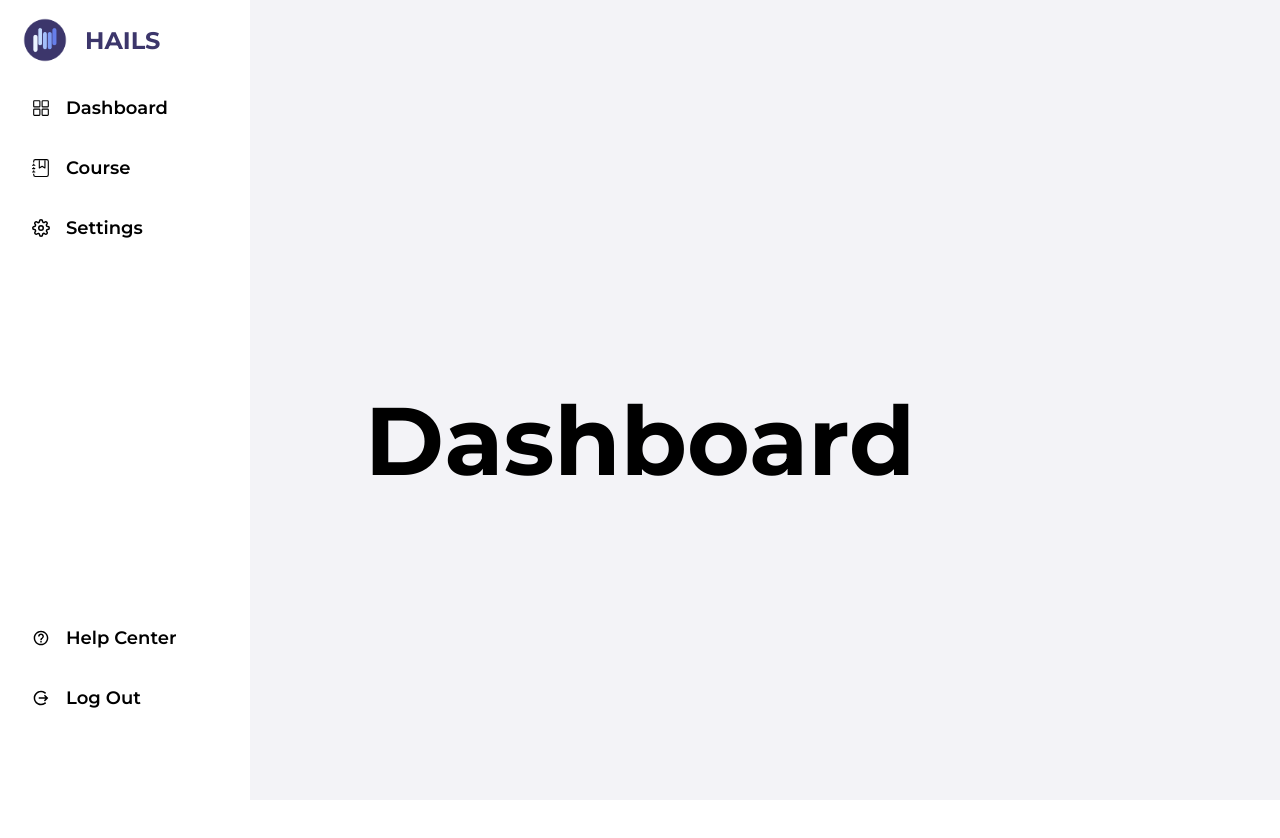
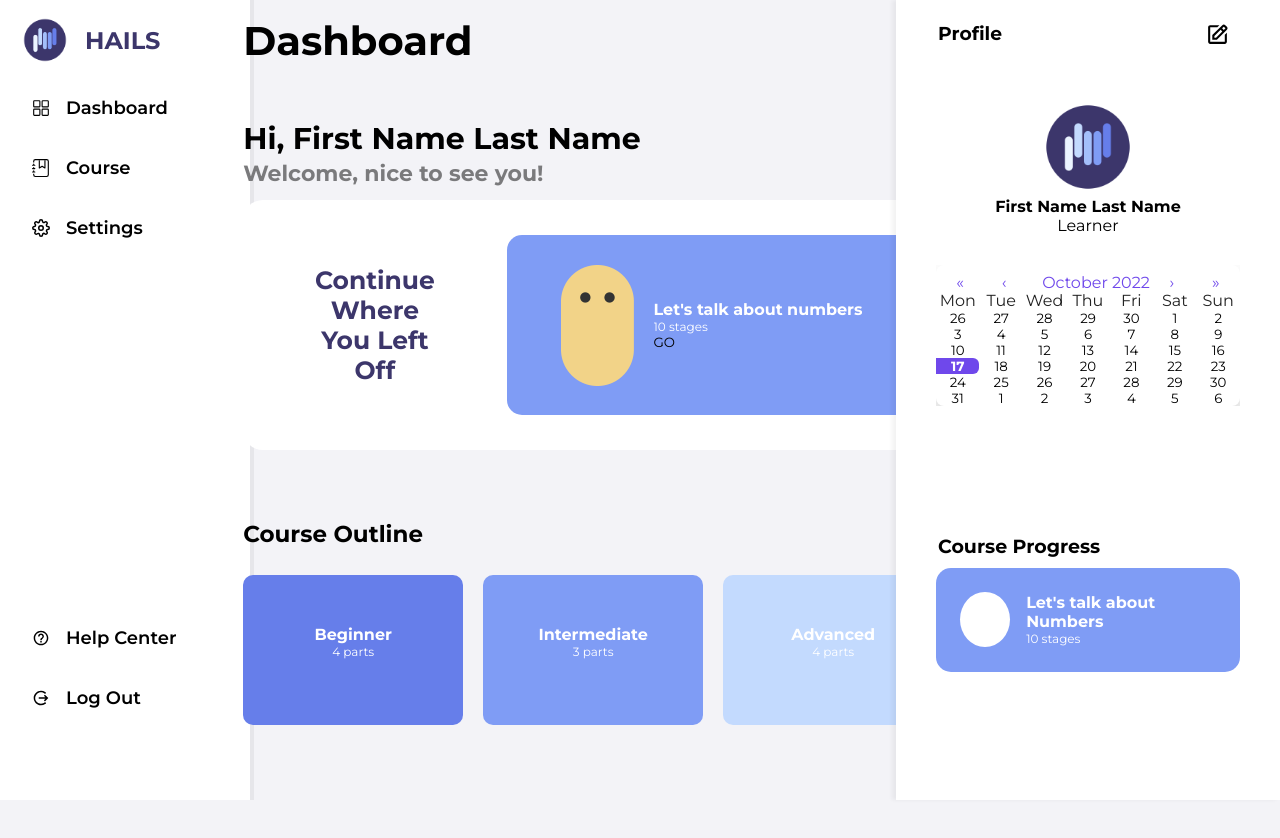
Before and after one commit to geromeandrew/HAILS, a React (Create React App) app in the folder frontend/: page / in a window 1280 px wide. Shown: the top 838 px of the page. Before the commit the page ends 800 px from the top, so only its background shows below. Built offline with nearby package versions, Linux system fonts and the light colour scheme.

Commit message:
Sprint 4

```diff
--- a/frontend/package.json
+++ b/frontend/package.json
@@ -8,6 +8,7 @@
     "@testing-library/react": "^13.4.0",
     "@testing-library/user-event": "^13.5.0",
     "react": "^18.2.0",
+    "react-calendar": "^4.0.0",
     "react-dom": "^18.2.0",
     "react-icons": "^4.6.0",
     "react-router-dom": "^6.4.2",
--- /dev/null
+++ b/frontend/src/assets/styles/Calendar.css
@@ -0,0 +1,108 @@
+.react-calendar {
+    width: 400px;
+    max-width: 100%;
+    background-color: #fff;
+    color: #222;
+    border-radius: 8px;
+    box-shadow: 0 12px 24px rgba(0, 0, 0, 0.2);
+    line-height: 1.125em;
+    text-align: center;
+    display: grid;
+   }
+
+.react-calendar__navigation button {
+    color: #6f48eb;
+    min-width: 44px;
+    background: none;
+    font-size: 16px;
+    margin-top: 8px;
+}
+
+.react-calendar__navigation button:enabled:hover,
+.react-calendar__navigation button:enabled:focus {
+    background-color: #f8f8fa;
+}
+
+.react-calendar__navigation button[disabled] {
+    background-color: #f0f0f0;
+}
+
+abbr[title] {
+    text-decoration: none;
+}
+   /* .react-calendar__month-view__days__day--weekend {
+    color: #d10000;
+   } */
+
+.react-calendar__tile:enabled:hover,
+.react-calendar__tile:enabled:focus {
+    background: #f8f8fa;
+    color: #6f48eb;
+    border-radius: 6px;
+}
+
+.react-calendar__tile--now {
+    background: #6f48eb33;
+    border-radius: 6px;
+    font-weight: bold;
+    color: #6f48eb;
+}
+
+.react-calendar__tile--now:enabled:hover,
+.react-calendar__tile--now:enabled:focus {
+    background: #6f48eb33;
+    border-radius: 6px;
+    font-weight: bold;
+    color: #6f48eb;
+}
+
+.react-calendar__tile--hasActive:enabled:hover,
+.react-calendar__tile--hasActive:enabled:focus {
+    background: #f8f8fa;
+}
+
+.react-calendar__tile--active {
+    background: #6f48eb;
+    border-radius: 6px;
+    font-weight: bold;
+    color: white;
+}
+
+.react-calendar__tile--active:enabled:hover,
+.react-calendar__tile--active:enabled:focus {
+    background: #6f48eb;
+    color: white;
+}
+
+.react-calendar--selectRange .react-calendar__tile--hover {
+    background-color: #f8f8fa;
+}
+
+.react-calendar__tile--range {
+    background: #f8f8fa;
+    color: #6f48eb;
+    border-radius: 0;
+}
+
+.react-calendar__tile--rangeStart {
+    border-top-right-radius: 0;
+    border-bottom-right-radius: 0;
+    border-top-left-radius: 6px;
+    border-bottom-left-radius: 6px;
+    background: #6f48eb;
+    color: white;
+}
+
+.react-calendar__tile--rangeEnd {
+    border-top-left-radius: 0;
+    border-bottom-left-radius: 0;
+    border-top-right-radius: 6px;
+    border-bottom-right-radius: 6px;
+    background: #6f48eb;
+    color: white;
+}
+
+.react-calendar__navigation__arrow [enabled]{
+    background-color: #EBEBF0;
+    border-radius: 50%;
+}
--- /dev/null
+++ b/frontend/src/assets/styles/Dashboard.css
@@ -0,0 +1,129 @@
+
+.dashboard h1{
+    position: fixed;
+    top: 2%;
+    left: 19%;
+    width: 300px;
+    height: 49px;
+    font-size: 40px;
+}
+
+.header {
+    display: flex;
+    flex-direction: column;
+}
+
+.header h2{
+    position: fixed;
+    top: 15%;
+    left: 19%;
+    width: auto;
+    height: 49px;
+    font-size: 30px;
+}
+
+.header h4{
+    position: fixed;
+    top: 20%;
+    left: 19%;
+    width: auto;
+    height: 49px;
+    font-size: 22px;
+    color: #7A7A7C;
+}
+
+.container {
+    position: fixed;
+    top: 25%;
+    left: 19%;
+    width: 740px;
+    height: 300px;
+
+}
+
+.activity {
+    display: flex;
+    justify-content: space-evenly;
+    align-items: center;
+    background-color: #FFFFFF;
+    font-size: 10px;
+    height: 250px;
+    border-radius: 20px;
+}
+
+.activity h2{
+    width: 130px;
+    font-size: 25px;
+    font-weight: bolder;
+    text-align: center;
+    color: #3C366B;
+}
+.navigate_box {
+    display: flex;
+    justify-content: center;
+    align-items: center;
+    gap: 2em;
+    width: 410px;
+    height: 180px;
+    background-color: #7F9CF5;
+    border-radius: 15px;
+}
+
+.navigate_box img{
+    width: 73px;
+    height: 121px;
+}
+
+.navigate p{
+    color: #FFFFFF;
+}
+
+.course-outline {
+    display: flex;
+    flex-direction: column;
+    gap: 9%;
+    position: fixed;
+    top: 65%;
+    left: 19%;
+    width: 700px;
+    height: 300px;
+}
+
+.courseHeader{
+    font-size: 23px;
+    font-weight: bold;
+
+}
+
+.box {
+    display: flex;
+    justify-content: space-between;
+    text-align: center;
+}
+
+.box1 {
+    padding-top: 50px;
+    background-color: #667EEA;
+    width: 220px;
+    height: 150px;
+    border-radius: 10px;
+    color: #FFFFFF;
+}
+
+.box2 {
+    padding-top: 50px;
+    background-color: #7F9CF5;
+    width: 220px;
+    height: 150px;
+    border-radius: 10px;
+    color: #FFFFFF;
+}
+
+.box3 {
+    padding-top: 50px;
+    background-color: #C3DAFE;
+    width: 220px;
+    height: 150px;
+    border-radius: 10px;
+    color: #FFFFFF;
+}
--- a/frontend/src/assets/styles/Navbar.css
+++ b/frontend/src/assets/styles/Navbar.css
@@ -1,6 +1,6 @@
 .navbar {
     background-color: #F3F3F7;
-    height: 80px;
+    height: 100vh;
     display: flex;
     justify-content: flex-start;
     font-size: 20px;
@@ -20,6 +20,7 @@
 
 .nav-menu {
     background-color: #ffffff;
+    box-shadow: 0px -4px 0px 4px rgba(0,0,0,0.05);
     width: 250px;
     height: 100vh;
     display: flex;
--- a/frontend/src/assets/styles/Popup.css
+++ b/frontend/src/assets/styles/Popup.css
@@ -20,8 +20,9 @@
 
 .guess {
     position: fixed;
-    top: 460px;
-    left: 660px;
+    top: 50%;
+    left: 50%;
+    transform: translate(-50%, 150%);
     background-color: #667EEA;
     border: none;
     color: #FFFFFF;
@@ -48,8 +49,9 @@
 
 .questionBox {
     position: fixed;
-    top: 150px;
-    left: 330px;
+    top: 50%;
+    left: 50%;
+    transform: translate(-50%,-80%);
     width: 900px;
     height: 300px;
     border-style: solid;
--- /dev/null
+++ b/frontend/src/assets/styles/Profile.css
@@ -0,0 +1,71 @@
+.profile {
+    box-shadow: -4px 0px 4px 0px rgba(0,0,0,0.05);
+    position: fixed;
+    right: 0;
+    top: 0;
+    background-color: #fff;
+    width: 30%;
+    height: 100vh;
+    overflow: hidden;
+    padding: 20px 40px;
+}
+
+.heading {
+    display: flex;
+    justify-content: space-between;
+    margin: 2px 10px 10px 2px;
+}
+
+.credentials{
+    display: flex;
+    flex-direction: column;
+    align-items: center;
+    margin: 50px 0px 30px 0px;
+}
+
+.credentials img {
+    width: 100px;
+    height: 100px;
+}
+
+.calendar {
+    height: 200px;
+}
+.course-header{
+    display: flex;
+    justify-content: flex-start;
+    margin: 70px 10px 10px 2px;
+    font-weight: bold;
+    font-size: 19px;
+}
+
+.courseProg{
+    display: flex;
+    padding: 8%;
+    border-radius: 15px;
+    background-color: #7F9CF5;
+    color: #ffffff;
+}
+
+.pieChart {
+    display: flex;
+    width: 55px;
+    height: 55px;
+    background-color: #ffffff;
+    border-radius: 50%;
+}
+.text {
+    display: flex;
+    flex-direction: column;
+    justify-content: center;
+}
+
+.item1 {
+    font-weight: bold;
+    font-size: 16px;
+}
+
+.item2 {
+    font-weight: normal;
+    font-size: 12px;
+}
--- /dev/null
+++ b/frontend/src/components/Calendar.js
@@ -0,0 +1,18 @@
+import React from 'react'
+import { useState } from 'react'
+import ReCal from 'react-calendar'
+import '../assets/styles/Calendar.css'
+
+function Calendar() {
+    const [date, setDate] = useState(new Date());
+
+    return (
+    <div className='calendar'>
+        <div className='calendar-container'>
+            <ReCal onChange={setDate} value={date} />
+        </div>
+    </div>
+    );
+}
+
+export default Calendar
--- /dev/null
+++ b/frontend/src/components/Profile.js
@@ -0,0 +1,35 @@
+import React from 'react'
+import '../assets/styles/Profile.css'
+import * as BsIcons from "react-icons/bi"
+import Calendar from '../components/Calendar'
+import logo from './logo.png';
+
+function Profile() {
+  return (
+    <div className='profile'>
+        <div className='heading'>
+            <h3>Profile</h3>
+            <BsIcons.BiEdit size={25}/>
+        </div>
+        <div className='credentials'>
+            <img src={logo} alt="logo"/>
+            <h4 className='name'>First Name Last Name</h4>
+            <p className='category'>Learner</p>
+        </div>
+        <div>
+            <div className='calendar'><Calendar/></div>
+            <span className='course-header'>Course Progress</span>
+            <div className='courseProg'>
+                <div className='pieChart'>
+                </div>
+                <div className='text'>
+                    <span className='item1'>Let's talk about Numbers</span>
+                    <span className='item2'>10 stages</span>
+                </div>
+            </div>
+        </div>
+    </div>
+  )
+}
+
+export default Profile
--- a/frontend/src/pages/Dashboard.js
+++ b/frontend/src/pages/Dashboard.js
@@ -1,6 +1,8 @@
 import React from 'react'
-
 import Navbar from '../components/Navbar';
+import Profile from '../components/Profile'
+import '../assets/styles/Dashboard.css'
+import Cartoon from '../assets/images/1.png'
 
 function Dashboard() {
   return (
@@ -8,7 +10,42 @@ function Dashboard() {
     <Navbar />
     <div className='dashboard'>
       <h1>Dashboard</h1>
+      <div className='header'>
+        <h2>Hi, First Name Last Name</h2>
+        <h4>Welcome, nice to see you!</h4>
+      </div>
+      <div className='container'>
+        <div className='activity'>
+          <div><h2>Continue Where You Left Off</h2></div>
+          <div className='navigate_box'>
+            <img src={Cartoon} alt='cartoon'/>
+            <div className='navigate'>
+              <p className='item1'>Let's talk about numbers</p>
+              <p className='item2'>10 stages</p>
+              <button>GO</button>
+            </div>
+          </div>
+        </div>
+      </div>
+      <div className='course-outline'>
+        <p className='courseHeader'>Course Outline</p>
+        <div className='box'>
+          <div className='box1'>
+            <p className='item1'>Beginner</p>
+            <p className='item2'>4 parts</p>
+          </div>
+          <div className='box2'>
+            <p className='item1'>Intermediate</p>
+            <p className='item2'>3 parts</p>
+          </div>
+          <div className='box3'>
+            <p className='item1'>Advanced</p>
+            <p className='item2'>4 parts</p>
+          </div>
+        </div>
+      </div>
     </div>
+    <Profile/>
     </>
   )
 }
```
Also changed, not shown: frontend/src/assets/images/1.png (added), 1 other file (tests, documents, lock files or other folders).
